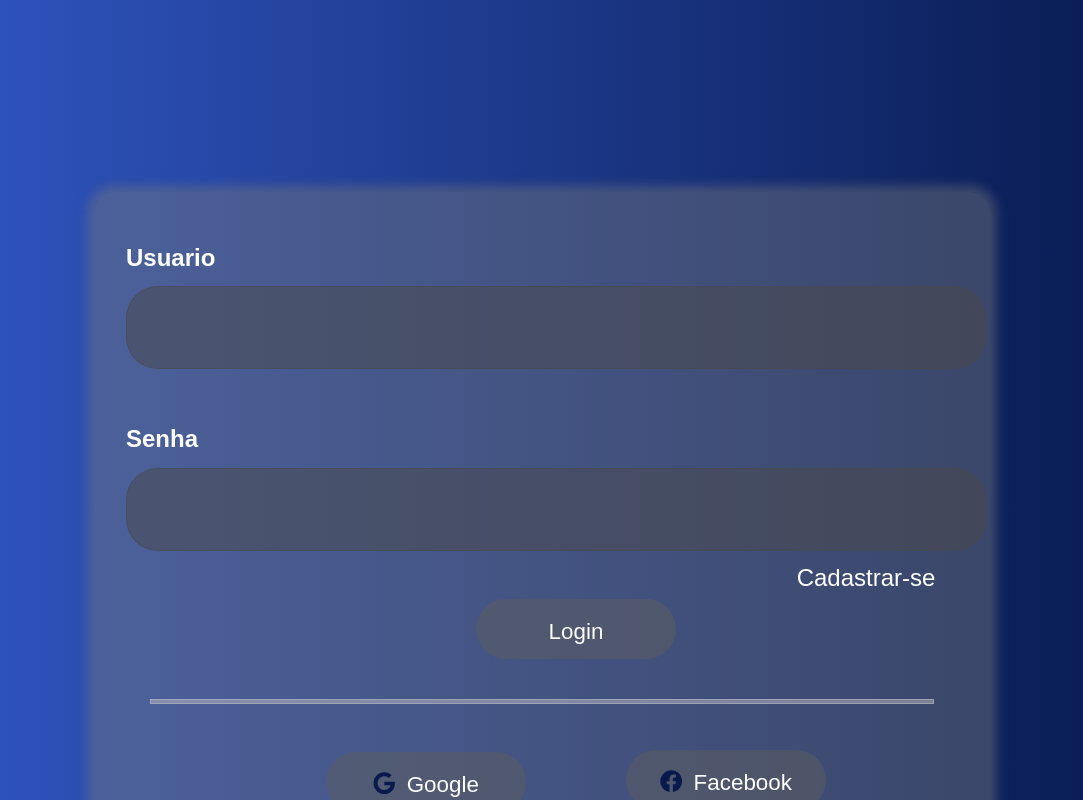
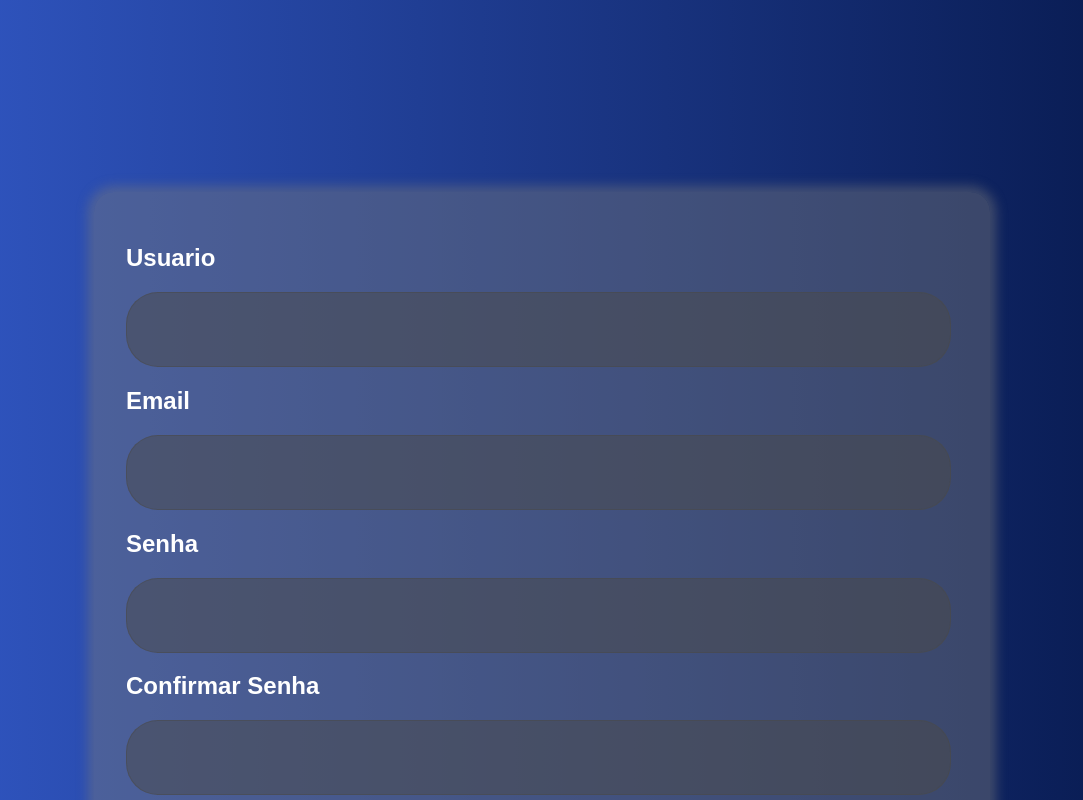
Before and after one commit to VictorGabriel-00/Hunter-Filmes, a React (Vite) app in the folder HUNTER-FILMES/: page / in a window 1280 px wide. Both pictures are taken after a click on the button "Cadastrar-se". Shown: the top 800 px of the page, without its empty margins (98-1181 px from the left). Built offline with nearby package versions, Linux system fonts and the light colour scheme.

Commit message:
fiz a parte de cadastro

```diff
--- a/HUNTER-FILMES/src/pages/Cadastros/Cadastro.css
+++ b/HUNTER-FILMES/src/pages/Cadastros/Cadastro.css
@@ -0,0 +1,100 @@
+body {
+  font-family: Arial, sans-serif;
+  background: linear-gradient(to right, #3157C4, #07194D);
+  color: #ffffff;
+  margin: 12em;
+  padding: 0;
+  align-items: center;
+}
+
+.cadastro-container {
+  align-items: center;
+  max-width: 900px;
+  max-height: 880px;
+  margin: 0 auto;
+  padding: 2em;
+  border-radius: 20px;
+  background-color: rgba(121, 121, 121, 0.42); /* Fundo semi-transparente */
+  box-shadow: 0 0 12px 6px rgba(121, 121, 121, 0.47);
+}
+
+.cadastro-container input {
+  width: 800px;
+  height: 50px;
+  padding: 0.6em;
+  border: 1px rgba(74, 74, 74, 0.5) solid;
+  border-radius: 2rem;
+  background-color: rgba(74, 74, 74, 0.5);
+  margin-bottom: 0;
+  font-size: 1.2rem;
+  color: #ffffff;
+}
+
+.cadastro-container input.data-nascimento {
+  width: 250px;
+  height: 20px;
+  padding: 0.6em;
+  border: 1px rgba(74, 74, 74, 0.4) solid;
+  border-radius: 2rem;
+  background-color: rgba(74, 74, 74, 0.4);
+  margin-bottom: 0;
+  color: #f4f4f4;
+  font-size: 1.5rem;
+}
+
+input[type="date"]::-webkit-calendar-picker-indicator {
+  filter: invert(1);
+}
+
+.cadastro-container button{
+  width: 200px;
+  height: 60px;
+  padding: 0.9em;
+  border: none;
+  border-radius: 9rem;
+  background-color: rgba(94, 94, 94, 0.5);
+  color: #ffffff;
+  font-size: 1.4em;
+  cursor: pointer;
+  display: flex;
+  justify-content: center;
+  margin-top: 2rem;
+  margin-bottom: 1.5rem;
+}
+
+ .cadastro-container button.cadastrar {
+  margin-left: 350px;
+  margin-top: 0rem;
+  margin-bottom: 1.5rem;
+  transition: background-color 0.25s;
+  &:hover {
+    background-color: rgba(14, 14, 165, 0.4);
+  }
+}
+
+.cadastro-container hr {
+  height: 3px;
+  width: 782px;
+  border: 1px solid rgba(190, 190, 195, 0.5);
+  background-color: rgba(190, 190, 195, 0.5);
+
+}
+
+.cadastro-container button.google-login {
+    margin-left: 200px;
+    margin-bottom: 0;
+    transition: background-color 0.25s;
+    &:hover {
+     background-color: rgba(14, 14, 165, 0.4);
+    }
+
+}
+
+.cadastro-container button.facebook-login {
+  margin-top: -62px;
+  margin-left: 500px;
+  transition: background-color 0.25s;
+  &:hover {
+    background-color: rgba(14, 14, 165, 0.4);
+  }
+}
--- a/HUNTER-FILMES/src/pages/Cadastros/Cadastro.jsx
+++ b/HUNTER-FILMES/src/pages/Cadastros/Cadastro.jsx
@@ -0,0 +1,84 @@
+import React, { useState } from 'react';
+import './Cadastro.css';
+import { FaGoogle, FaFacebook } from 'react-icons/fa';
+
+const Cadastro = () => {
+  const [Usuario, setUsuario] = useState('');
+  const [email, setEmail] = useState('');
+  const [nascimento, setNascimento] = useState('');
+  const [senha, setSenha] = useState('');
+  const [confirmarSenha, setConfirmarSenha] = useState('');
+  const [loading, setLoading] = useState(false);
+
+
+
+  const handleCadastro = () => {
+    setLoading(true);
+
+    // Simular chamada de API
+    setTimeout(() => {
+      console.log('Cadastro:', { Usuario, email, nascimento, senha, confirmarSenha });
+      setLoading(false);
+      // Aqui você faria a integração com sua API
+    }, 1000);
+  };
+
+    const handleGoogleLogin = () => {
+        console.log('Login com Google');
+    };
+
+    const handleFacebookLogin = () => {
+        console.log('Login com Facebook');
+    };
+
+  return (
+    <div className="cadastro-container">
+      <h2>Usuario</h2>
+      <input
+        type="text"
+        value={Usuario}
+        onChange={(e) => setUsuario(e.target.value)}
+      />
+      <h2>Email</h2>
+      <input
+        type="email"
+        value={email}
+        onChange={(e) => setEmail(e.target.value)}
+      />
+
+      <h2>Senha</h2>
+      <input
+        type="password"
+        value={senha}
+        onChange={(e) => setSenha(e.target.value)}
+      />
+      <h2>Confirmar Senha</h2>
+      <input
+        type="password"
+        value={confirmarSenha}
+        onChange={(e) => setConfirmarSenha(e.target.value)}
+      />
+      <h2>Data de Nascimento</h2>
+      <input
+        type="date"
+        value={nascimento}
+        onChange={(e) => setNascimento(e.target.value)}
+        className='data-nascimento'
+      />
+      <button onClick={handleCadastro} disabled={loading} className="cadastrar">
+        {loading ? 'Cadastrando...' : 'Cadastrar-se'}
+      </button>
+       <hr />
+      <button onClick={handleGoogleLogin} className="google-login">
+           <FaGoogle className='icon' />
+           Google
+      </button>
+      <button onClick={handleFacebookLogin} className="facebook-login">
+           <FaFacebook className='icon' />
+           Facebook
+      </button>
+    </div>
+  );
+};
+
+export default Cadastro;
--- a/HUNTER-FILMES/src/pages/Login/Login.css
+++ b/HUNTER-FILMES/src/pages/Login/Login.css
@@ -36,6 +36,8 @@ body {
   border-radius: 2rem;
   background-color: rgba(74, 74, 74, 0.5);
   margin-bottom: 0;
+  font-size: 1.2rem;
+  color: #ffffff;
 }
 
 .login-container button.cadastro{
--- a/HUNTER-FILMES/src/pages/Login/Login.jsx
+++ b/HUNTER-FILMES/src/pages/Login/Login.jsx
@@ -1,6 +1,7 @@
 import {FaGoogle, FaFacebook} from 'react-icons/fa';
 import React, { useState } from 'react';
 import './Login.css';
+import Cadastro from '../Cadastros/Cadastro';
 
 const LoginScreen = () => {
   const [usuario, setUsuario] = useState('');
@@ -28,13 +29,22 @@ const LoginScreen = () => {
     // Integração com Facebook Login
   };
 
+  const [isCadastro, setIsCadastro] = useState(false);
+
   const handleCadastro = () => {
-    console.log('Redirecionando para cadastro');
-    // Navegação para tela de cadastro
+    setIsCadastro(true);
+  };
+
+  const handleVoltarParaLogin = () => {
+    setIsCadastro(false);
   };
 
   return (
-
+    <>
+      {isCadastro ? (
+        // Se isCadastro for verdadeiro, renderiza o componente Cadastro
+        <Cadastro onVoltar={handleVoltarParaLogin} />
+      ) : (
         <div className="login-container">
           <h2>Usuario</h2>
           <input
@@ -55,16 +65,17 @@ const LoginScreen = () => {
             Cadastrar-se
           </button>
           <hr />
-        <button  onClick={handleGoogleLogin} className="google-login">
+          <button onClick={handleGoogleLogin} className="google-login">
             <FaGoogle className='icon' />
             Google
           </button>
-        <button  onClick={handleFacebookLogin} className="facebook-login">
-            <FaFacebook className='icon'  />
+          <button onClick={handleFacebookLogin} className="facebook-login">
+            <FaFacebook className='icon' />
             Facebook
           </button>
         </div>
-
+      )}
+    </>
   );
 };
 
```
Lines whose indentation alone changed are shown as unchanged.
